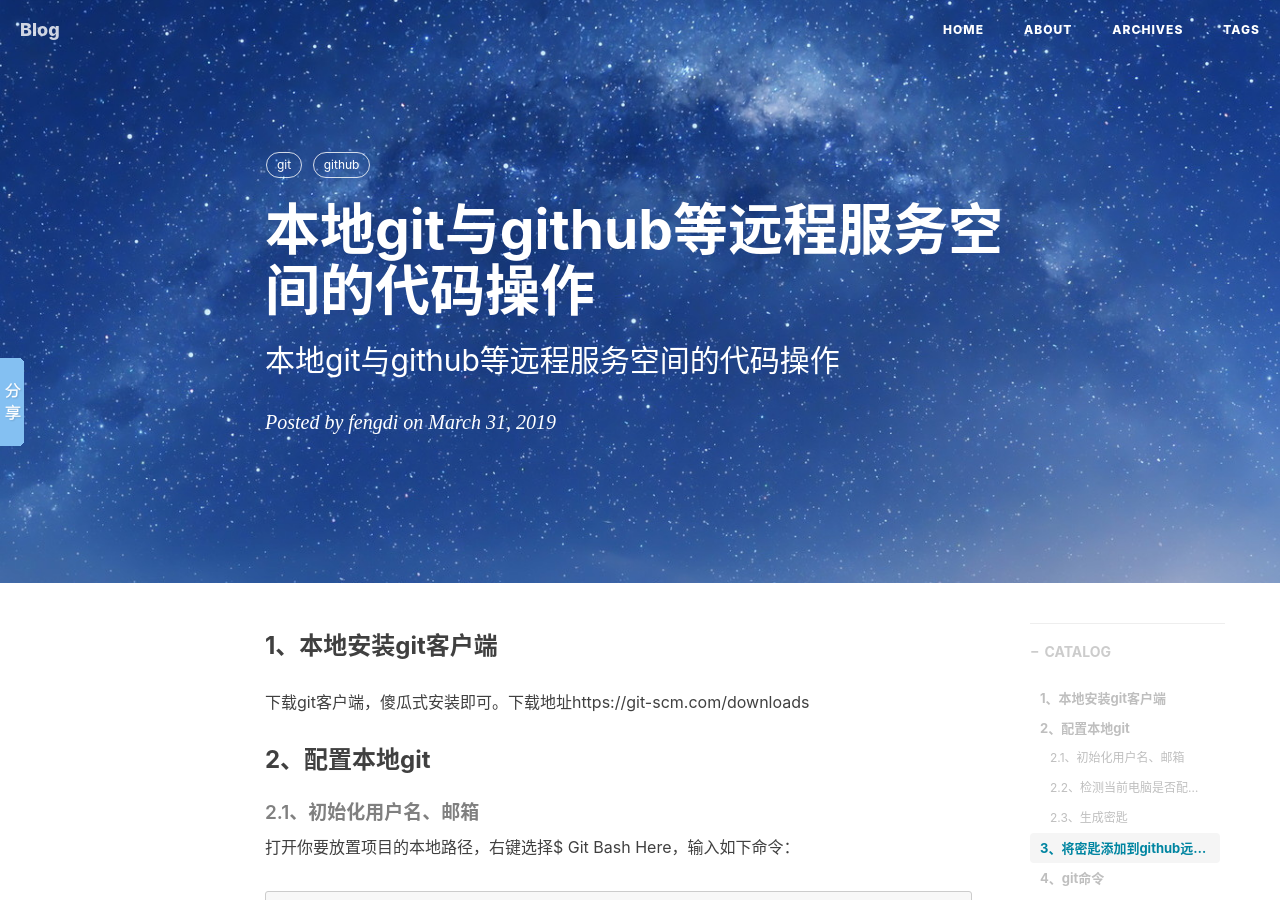
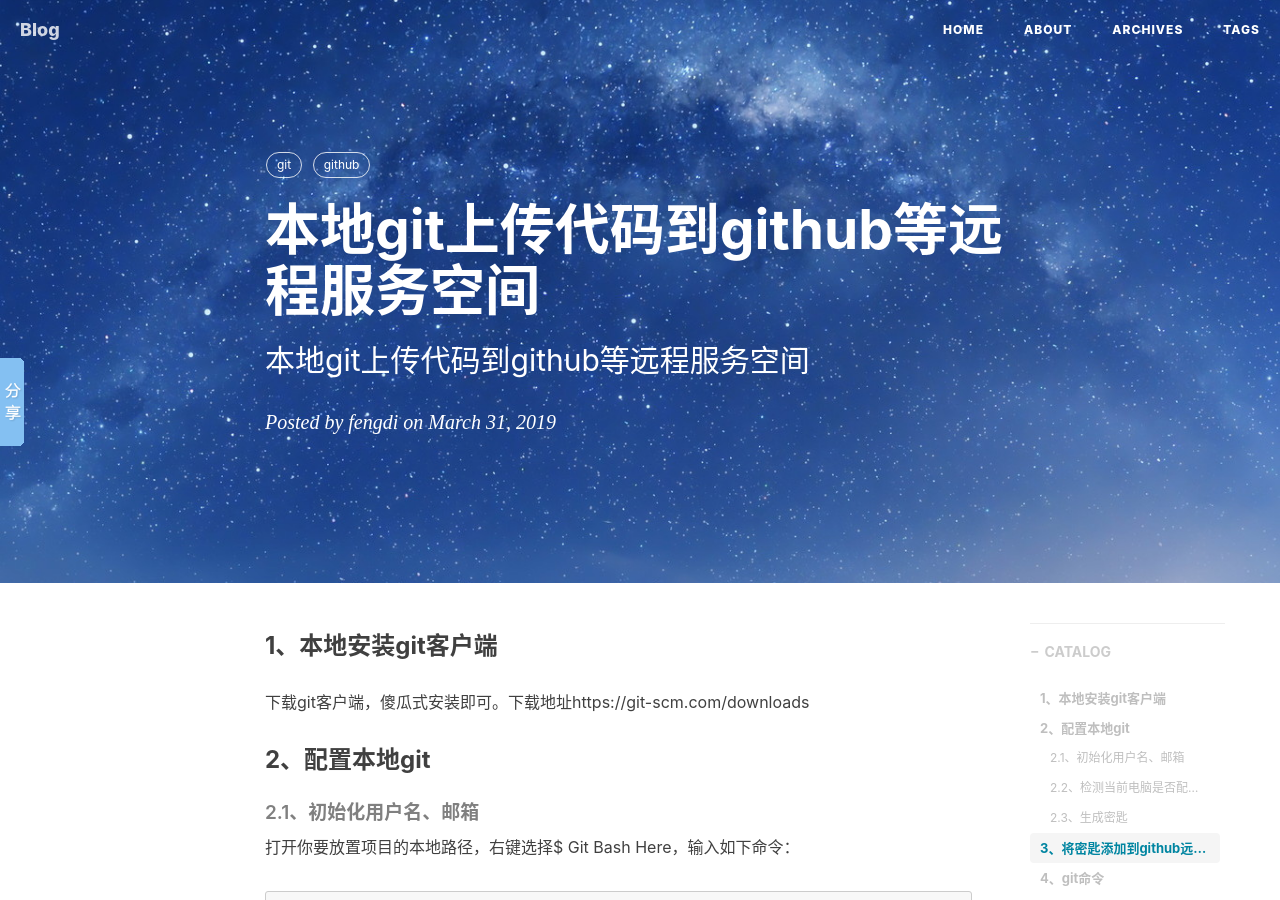
Before and after one commit to fengdis/fengdis.github.io, a Jekyll site: the page built from _posts/2019-03-31-本地git上传代码到github等远程服务空间.md, in a window 1280 px wide and 900 px high. Built offline with Jekyll 4.4.1, drawn with Linux system fonts in a browser that asks for light colours; nearby versions of some CDN libraries; comment, search, counter and statistics services are not loaded.

Commit message:
更新文章

```diff
--- a/_posts/2019-03-31-本地git与github等远程服务空间的代码操作.md
+++ b/_posts/2019-03-31-本地git上传代码到github等远程服务空间.md
@@ -1,7 +1,7 @@
 ---
 layout:     post
-title:      本地git与github等远程服务空间的代码操作
-subtitle:   本地git与github等远程服务空间的代码操作
+title:      本地git上传代码到github等远程服务空间
+subtitle:   本地git上传代码到github等远程服务空间
 date:       2019-03-31
 author:     fengdi
 header-img: img/post-bg-others7.jpg
```
